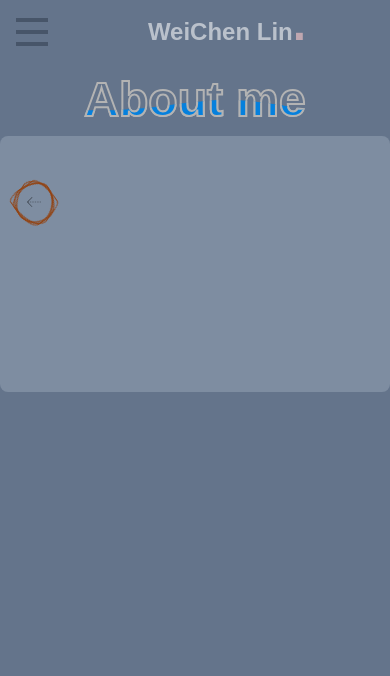
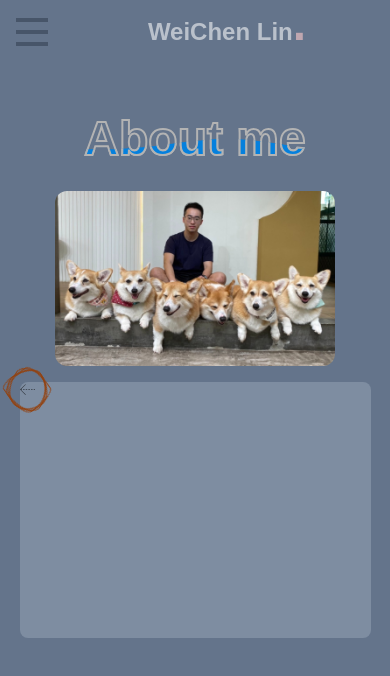
Before and after one commit to WeiChen-Lin/WCL, a Next.js app: page /about in a window 390 px wide. Shown: the top 676 px of the page. Built offline with nearby package versions, Linux system fonts and the light colour scheme.

Commit message:
finish rwd picture display

```diff
--- a/components/about/index.tsx
+++ b/components/about/index.tsx
@@ -2,7 +2,7 @@ import WaveTitle from './wavetitle'
 import RotateArrow from './rotateArrow'
 import Introduct from './introduct'
 import { useState } from 'react'
-import PuzzleBg from './puzzle'
+import { PuzzleBg, PuzzleBgMobile } from './puzzle'
 
 export default function Intro() {
   const [isOpen, setIsOpen] = useState<boolean>(false)
@@ -13,17 +13,21 @@ export default function Intro() {
   return (
     <>
       <div
-        className={`flex flex-1 w-full relative transition-width duration-1000 flex-col`}
+        className={`flex flex-col flex-1 w-full relative transition-width duration-1000 gap-y-4`}
       >
-        <div className={`transition-all duration-1000`}>
-          <div className='w-full flex justify-center'>
+        <div className='w-full flex justify-center mt-[10%]'>
           <div className='relative'>
             <WaveTitle />
           </div>
         </div>
+        <div className='w-full flex'>
+          <div className='relative mx-auto'>
+            <PuzzleBgMobile />
+          </div>
+        </div>
         <div
-            className={`bg-slate-300/25 h-64 rounded-lg duration-1000 transition-all flex ${
-              isOpen ? 'h-48' : 'h-32'
+          className={`mx-auto w-[90%] bg-slate-300/25 rounded-lg duration-1000 transition-all flex ${
+            isOpen ? 'h-80' : 'h-64'
           }`}
           onMouseEnter={() => {
             handleMouseEvent()
@@ -36,8 +40,6 @@ export default function Intro() {
           <Introduct isOpen={isOpen} />
         </div>
       </div>
-        {/* <PuzzleBg /> */}
-      </div>
     </>
   )
 }
--- a/components/about/introduct.tsx
+++ b/components/about/introduct.tsx
@@ -20,7 +20,7 @@ const Intro_unit = (props: Animated_Word) => {
   const delayToString = (0.5 + delay).toString()
   return (
     <span
-      className={`${styles.textAnimate}`}
+      className={`${styles.textAnimate} font-bold`}
       style={{
         transform: `${isOpen ? 'translateY(0px)' : 'translateY(30px)'}`,
         backgroundSize: isOpen ? '100% 0%, 100% 100%' : '100% 100%, 100% 0%',
--- a/components/about/puzzle.tsx
+++ b/components/about/puzzle.tsx
@@ -21,7 +21,28 @@ const makePuzzlePieces = (): JSX.Element[] => {
   return boxes
 }
 
-export default function PuzzleBg() {
+const makePuzzlePiecesMobile = (): JSX.Element[] => {
+  const boxes: JSX.Element[] = []
+  for (let index = 0; index < 5; index++) {
+    for (let num = 0; num < 4; num++) {
+      const random: string = Math.random().toFixed(2)
+      boxes.push(
+        <div
+          className={`${styles.imgBlock}`}
+          key={`puzzle_bg_${index}`}
+          style={{
+            animationDelay: `${random}s`,
+            background: `url('/about/wcl/${num}${index}.jpg')`,
+            backgroundSize: '70px 35px'
+          }}
+        ></div>
+      )
+    }
+  }
+  return boxes
+}
+
+export const PuzzleBg = () => {
   return (
     <section className={`${styles.imgAnimate}`}>
       <div className='relative w-[400px] h-[250px]'>
@@ -30,3 +51,11 @@ export default function PuzzleBg() {
     </section>
   )
 }
+
+export const PuzzleBgMobile = () => {
+  return (
+    <div className='relative'>
+      <div className={`${styles.imgBanner}`}>{makePuzzlePiecesMobile()}</div>
+    </div>
+  )
+}
--- a/components/about/rotateArrow.tsx
+++ b/components/about/rotateArrow.tsx
@@ -34,7 +34,22 @@ const RotateArrow = (props: ArrowProps) => {
   const { isOpen } = props
   return (
     <div
-      className={`w-4 h-4 mt-[15%] ml-[7%] relative cursor-pointer
+      className={`w-4 h-4 relative cursor-pointer
+      ${isOpen ? 'rotate-90 duration-1000' : ''}`}
+    >
+      {shapes.map((e, index) => {
+        return <FancyShape borderRadius={e} key={`border-${index}`} />
+      })}
+      <Arrow />
+    </div>
+  )
+}
+
+const RotateArrowＭobile = (props: ArrowProps) => {
+  const { isOpen } = props
+  return (
+    <div
+      className={`w-4 h-4 relative cursor-pointer
       ${isOpen ? 'rotate-90 duration-1000' : ''}`}
     >
       {shapes.map((e, index) => {
--- a/styles/about/about.module.css
+++ b/styles/about/about.module.css
@@ -73,10 +73,8 @@
   top: -66px;
   border-radius: 12px;
 }
+
 .imgBanner {
-  position: absolute;
-  top: 0;
-  left: 0;
   display: flex;
   overflow: hidden;
   flex-wrap: wrap;
@@ -97,6 +95,19 @@
   animation: bgAnimate 1.5s ease-in-out forwards;
 }
 
+@media (min-width: 320px) and (max-width: 768px) {
+  .imgBanner {
+    width: 280px;
+    height: 175px;
+  }
+  .imgBlock {
+    width: 70px;
+    height: 35px;
+    background-size: 70px 35px;
+    background-attachment: fixed;
+  }
+}
+
 @keyframes bgAnimate {
   0% {
     box-shadow: 0 5px 15px rgba(0, 0, 0, 0.5);
```
Lines whose indentation alone changed are shown as unchanged.
